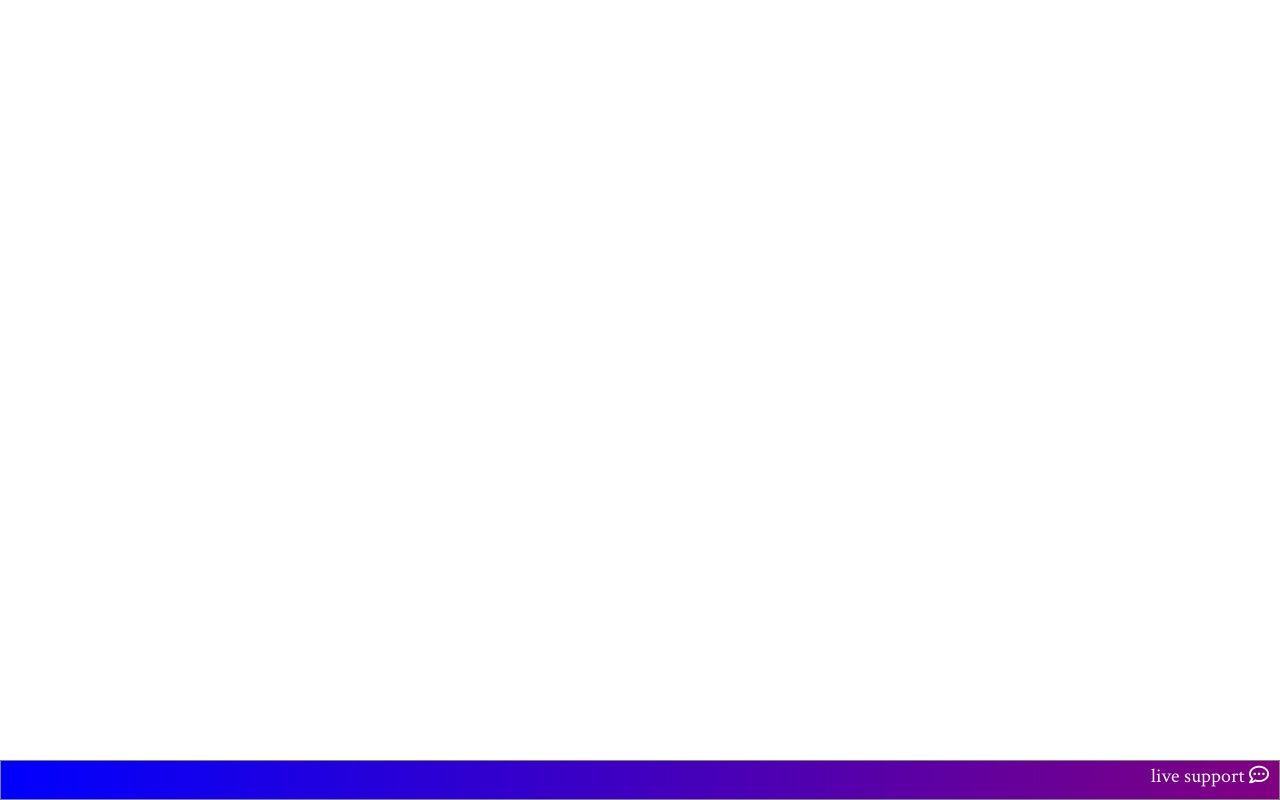
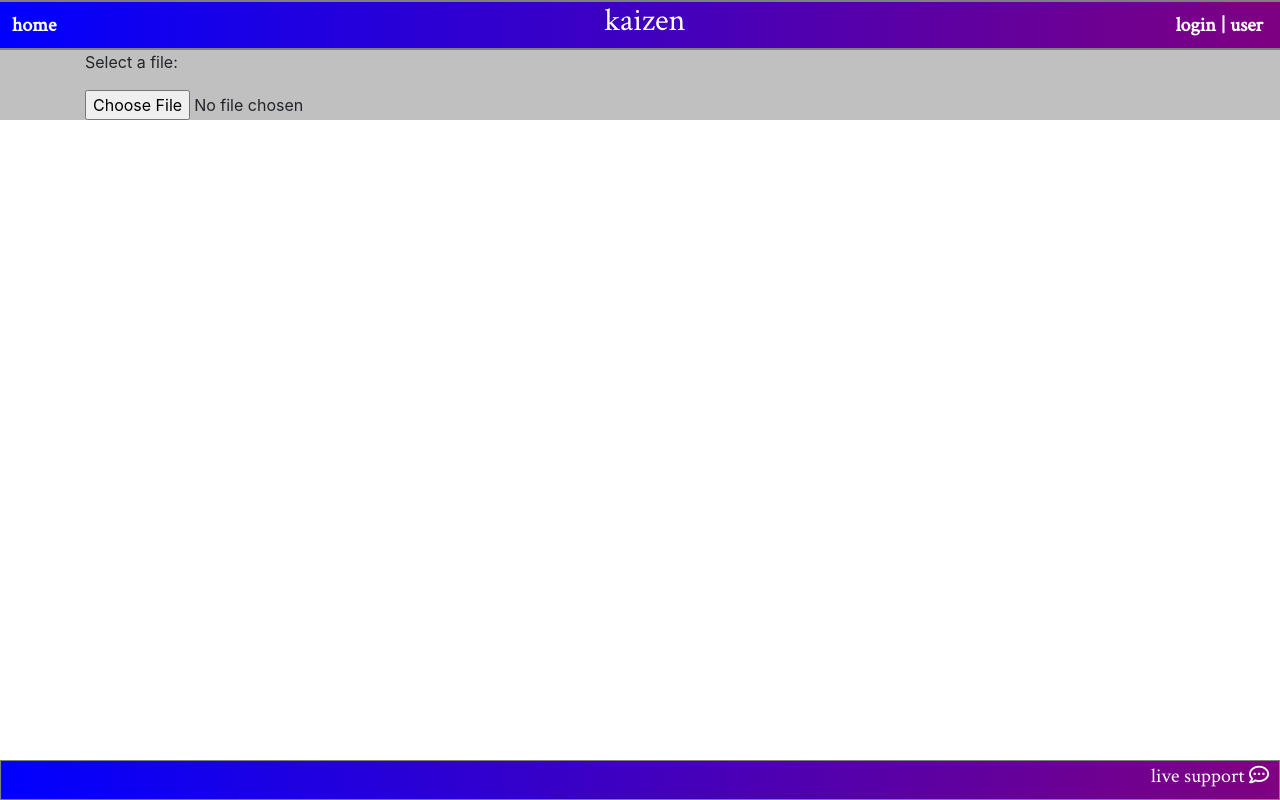
Before and after one commit to gglinoga/kaizen, a React (Create React App) app in the folder client/: page /Upload in a window 1280 px wide. Built offline with nearby package versions, Linux system fonts and the light colour scheme.

Commit message:
upload component

```diff
--- a/client/src/App.js
+++ b/client/src/App.js
@@ -5,6 +5,7 @@ import Home from '../src/components/pages/Home.js';
 import Lesson from '../src/components/pages/Lesson.js';
 import LessonComplete from '../src/components/pages/LessonComplete.js'
 import User from '../src/components/pages/User.js'
+import Upload from '../src/components/pages/Upload.js'
 
 
 const style = {
@@ -20,6 +21,7 @@ function App() {
       <Route exact path="/Lesson" component={Lesson}/>
       <Route exact path="/LessonComplete" component={LessonComplete}/>
       <Route exact path="/User" component={User}/>
+      <Route exact path="/Upload" component={Upload}/>
       <Footer/>
     </div>
       </Router>
--- /dev/null
+++ b/client/src/components/pages/Upload.js
@@ -0,0 +1,16 @@
+import React from "react";
+import Navbar from "../Navbar/Navbar";
+
+function Upload() {
+    return (
+        <div>
+            <Navbar />
+            <div class='container'>
+            <p>Select a file: </p>
+            <input type="file" name="myFile"/>
+            </div>
+        </div>
+    )
+}
+
+export default Upload;
```
Also changed, not shown: 2 other files (tests, documents, lock files or other folders).
